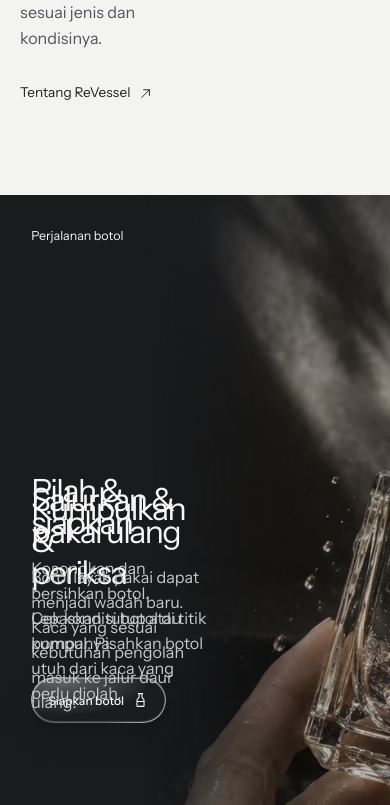
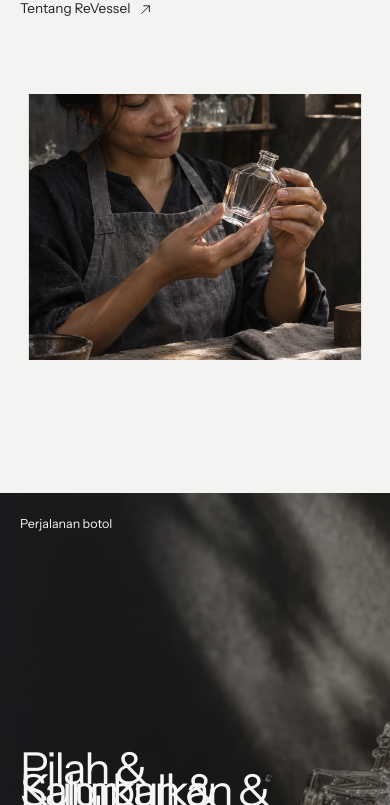
Before and after one commit to Ilyasrhmn/ReVessel, a Next.js app in the folder webdesign_HarusMenang_technoversary_vol.II/: page / in a window 390 px wide. Shown: the part 1195-2000 px from the top of the page. Built offline with nearby package versions, Linux system fonts and the light colour scheme.

Commit message:
fix: fit landing sections to the viewport

```diff
--- a/webdesign_HarusMenang_technoversary_vol.II/app/landing.module.css
+++ b/webdesign_HarusMenang_technoversary_vol.II/app/landing.module.css
@@ -14,6 +14,7 @@
   text-decoration: none;
 }
 .footerLinks {
+  margin-block-start: auto;
   display: flex;
   flex-wrap: wrap;
   gap: 2rem;
@@ -25,7 +26,10 @@
   text-decoration: none;
 }
 .hero,
-.story {
+.story,
+.intro,
+.faq,
+.collectionPoint {
   scroll-margin-block-start: calc(-1 * var(--site-scroll-top));
 }
 .hero {
@@ -80,6 +84,7 @@
   letter-spacing: -0.09em;
 }
 .intro {
+  min-block-size: 100svh;
   display: grid;
   grid-template-columns: minmax(0, 1fr) minmax(0, 0.86fr);
   align-items: center;
@@ -273,10 +278,13 @@
   transform: scaleX(var(--fill));
 }
 .faq {
+  min-block-size: 100svh;
+  align-content: center;
+  align-items: start;
   display: grid;
   grid-template-columns: 1fr 1.25fr;
   gap: 8%;
-  padding-block: 5rem 10rem;
+  padding-block: clamp(3rem, 8svh, 6rem);
 }
 .faqItem {
   border-top: 1px solid #d1d3d4;
@@ -326,23 +334,35 @@
 }
 .collectionPoint {
   display: grid;
+  align-items: center;
+  min-block-size: 100svh;
+  padding-block: clamp(3rem, 8svh, 6rem);
+  background: #dce6ef;
+  color: #202124;
+}
+.collectionContent {
+  --collection-map-height: clamp(18rem, calc(100svh - 21rem), 34rem);
+  display: grid;
   gap: clamp(1rem, 3vw, 2rem);
-  padding-block: clamp(3rem, 8svh, 6rem);
-  border-top: 1px solid var(--color-line);
 }
 .collectionPoint h2 {
   font-size: var(--type-title);
   font-weight: 450;
 }
 .footer {
+  display: flex;
+  flex-direction: column;
+  align-items: start;
+  min-block-size: 100svh;
   padding: 2.5rem var(--page-gutter) 1.5rem;
   background: #d8dbe0;
   position: relative;
   overflow: hidden;
 }
 .footerTop {
+  align-self: stretch;
   display: flex;
-  justify-content: flex-end;
+  justify-content: flex-start;
   font-size: var(--type-caption);
 }
 .footerTop a,
@@ -357,19 +377,20 @@
   width: 16px;
 }
 .footerButton {
-  margin-bottom: clamp(2rem, 9svh, 6rem);
+  margin-bottom: clamp(1.5rem, 5svh, 3rem);
 }
 .footer h2 {
   font-size: clamp(3rem, min(10.5vw, 19svh), 11rem);
   line-height: 0.95;
   font-weight: 450;
-  margin-block: clamp(2rem, 11svh, 6rem) 2rem;
+  margin-block: clamp(1.5rem, 5svh, 3rem) 1.5rem;
   letter-spacing: -0.065em;
 }
 .footerButton svg {
   margin-left: 2rem;
 }
 .footerBottom {
+  align-self: stretch;
   display: flex;
   justify-content: space-between;
   align-items: center;
@@ -381,45 +402,51 @@
 .footerBottom .brand {
   font-size: 1.6rem;
 }
-@media (min-width: 761px) and (min-height: 34.01rem) {
+@media (max-width: 760px) {
+  .hero {
+    padding: 6rem var(--page-gutter) calc(var(--site-scroll-bottom) + 1rem);
+  }
+  .heroCopy { margin-inline-start: 0; max-inline-size: 100%; }
+  .heroCopy h1 { font-size: clamp(2.5rem, min(11.5vw, 10svh), 4rem); }
+  .wordmark { font-size: min(23vw, 20svh); }
   .intro {
-    min-block-size: 100svh;
-    scroll-margin-block-start: calc(-1 * var(--site-scroll-top));
+    grid-template-columns: minmax(0, 1fr);
+    align-content: center;
+    gap: 2rem;
+    padding-block: clamp(3rem, 8svh, 5rem);
   }
-  .faq {
-    display: block;
-    padding-block: 4rem 5rem;
+  .intro h2 { max-inline-size: 15ch; }
+  .introImage { inline-size: 100%; max-block-size: 36svh; }
+  .storySticky {
+    padding: 1.5rem var(--page-gutter) calc(var(--site-scroll-bottom) + 1rem);
   }
-  .faqItems {
-    margin-top: 2.5rem;
+  .storyVisual { inset: 0; }
+  .storyVisual::after {
+    background: linear-gradient(90deg, #191b1ed9, #191b1e33 90%),
+      linear-gradient(0deg, #191b1e, transparent 50%);
   }
-  .faqItem h3 {
-    font-size: 0.9rem;
+  .chapters { inline-size: 100%; }
+  .chapter h3 { font-size: clamp(2.75rem, 10.5vw, 4rem); }
+  .chapter p { max-inline-size: 27ch; }
+  .chapterNav { inline-size: 100%; }
+  .faq { grid-template-columns: minmax(0, 1fr); gap: 2rem; }
+  .faqItems { min-inline-size: 0; }
+  .collectionContent {
+    --collection-map-height: clamp(18rem, calc(100svh - 24rem), 32rem);
   }
-  .answer p {
-    font-size: 0.85rem;
+  .collectionPoint {
+    padding-block-end: max(3rem, var(--site-scroll-bottom));
   }
   .footer {
-    padding-top: 2rem;
-    padding-bottom: 7rem;
+    padding-block-end: calc(var(--site-scroll-bottom) + 1.5rem);
   }
-  .footerTop {
-    font-size: 0.65rem;
-    gap: 2rem;
-  }
-  .footer h2 {
-    font-size: 14vw;
-    margin-top: 4rem;
-  }
-  .footerButton {
-    margin-bottom: 4rem;
-    font-size: 0.8rem;
-  }
-  .footerBottom {
-    flex-wrap: wrap;
-    gap: 1.5rem;
-    font-size: 0.65rem;
-  }
+  .footer h2 { font-size: clamp(3rem, min(14vw, 15svh), 5rem); }
+  .footerLinks { gap: 1.25rem; }
+  .footerBottom { flex-wrap: wrap; gap: 1.5rem; }
+}
+@media (max-width: 760px) and (max-height: 700px) {
+  .intro { padding-block: 2rem; gap: 1.5rem; }
+  .collectionContent { --collection-map-height: clamp(16rem, calc(100svh - 24rem), 32rem); }
 }
 @media (max-height: 34rem) {
   .heroCopy {
--- a/webdesign_HarusMenang_technoversary_vol.II/app/landing.tsx
+++ b/webdesign_HarusMenang_technoversary_vol.II/app/landing.tsx
@@ -280,12 +280,14 @@ export default function Landing() {
 
       <section
         id="titik-kumpul"
-        className={`${styles.collectionPoint} page-shell`}
+        className={styles.collectionPoint}
         aria-labelledby="collection-title"
         tabIndex={-1}
       >
-        <h2 id="collection-title">Titik kumpul</h2>
-        <CollectionMap />
+        <div className={"page-shell " + styles.collectionContent}>
+          <h2 id="collection-title">Titik kumpul</h2>
+          <CollectionMap />
+        </div>
       </section>
 
       <BrandPreview />
--- a/webdesign_HarusMenang_technoversary_vol.II/app/ui/collection-map.module.css
+++ b/webdesign_HarusMenang_technoversary_vol.II/app/ui/collection-map.module.css
@@ -2,7 +2,7 @@
   position: relative;
   isolation: isolate;
   min-inline-size: 0;
-  min-block-size: clamp(21rem, 51svh, 33rem);
+  min-block-size: var(--collection-map-height, clamp(21rem, 51svh, 33rem));
   overflow: hidden;
   border: 1px solid var(--ui-border, var(--color-line));
   border-radius: 1.25rem;
```
